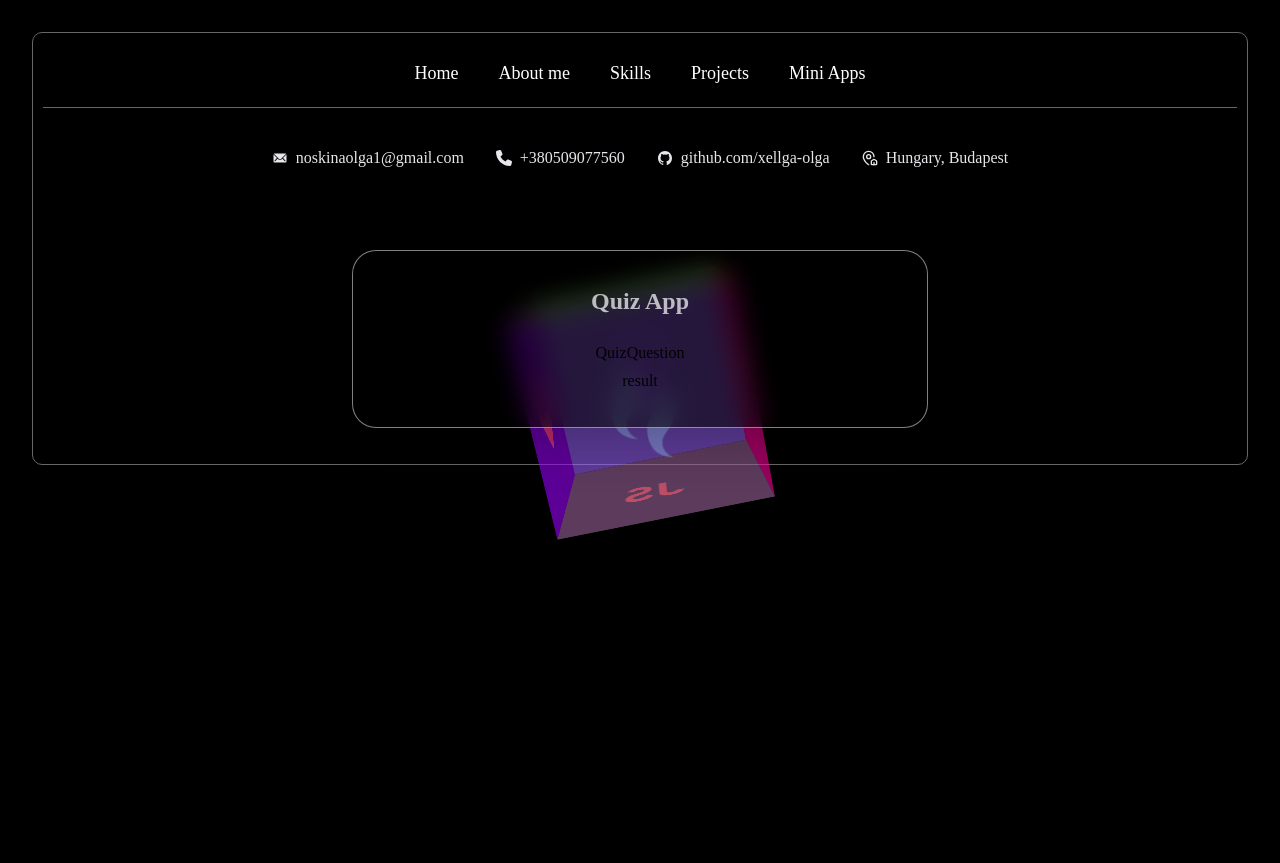
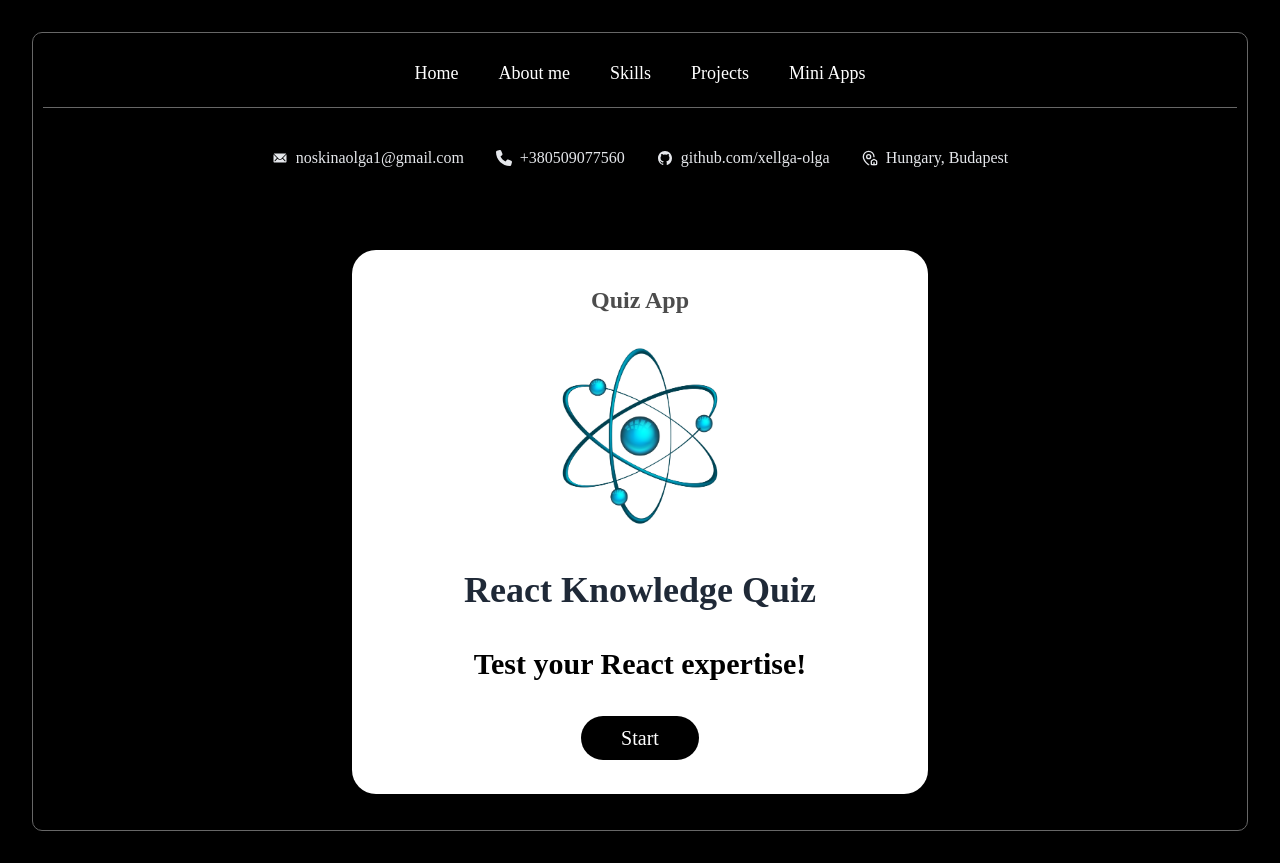
Before and after one commit to xellga-olga/portfolio-react-dev, a React (Vite) app: page /mini-apps/quizapp in a window 1280 px wide. Before the commit the page ends 800 px from the top, so only its background shows below. Built offline with nearby package versions, Linux system fonts and the light colour scheme; a web font is replaced by a local one.

Commit message:
add Welcome screen for QuizApp

```diff
--- a/src/mini-apps/QuizApp/QuizApp.jsx
+++ b/src/mini-apps/QuizApp/QuizApp.jsx
@@ -1,17 +1,51 @@
-import React from 'react';
+import React, {useState} from 'react';
 import Welcome from "./welcome";
 import QuizQuestion from "./quizQuestion";
 import Result from '../QuizApp/result'
+import questions from "./questions";
 
 function QuizApp() {
+  const [currentQuestion, setCurrentQuestion] = useState(0);
+  const [answers, setAnswers] = useState([]);
+  const [showResult, setShowResult] = useState(false);
+  const [showWelcome, setShowWelcome] = useState(true);
+
+  const handleAnswer = (isCorrect) => {
+    const newAnswers = [...answers, isCorrect ? 1 : 0];
+
+    setAnswers(newAnswers);
+
+    if(currentQuestion >= questions.length - 1) {
+      setShowResult(true)
+    }else {
+      setCurrentQuestion(currentQuestion + 1);
+    }
+  }
+
+  const startTest = () => setShowWelcome(false);
+
+  const restartTest = () => {
+    setCurrentQuestion(0)
+    setAnswers([])
+    setShowResult(false)
+    setShowWelcome(true)
+  }
 
   return (
     <div
-      className="max-w-xl mx-auto mt-10 p-8 mb-7 bg-black/60 backdrop-blur-md shadow-2xl flex content-center flex-col items-center rounded-3xl text-center border border-white/50">
-      <h2 className="text-2xl font-bold mb-4 text-white/70">Quiz App</h2>
-      <Welcome />
-      <QuizQuestion />
-      <Result />
+      className="max-w-xl mx-auto mt-10 p-8 mb-7 bg-white  flex content-center flex-col items-center rounded-3xl text-center ">
+      <h2 className="text-2xl font-bold mb-4 text-black/70">Quiz App</h2>
+      {showWelcome && <Welcome onStart={startTest} />}
+
+      {!showWelcome && !showResult && (
+        <QuizQuestion
+        question={questions[currentQuestion]}
+        questionNumber={currentQuestion + 1}
+        onAnswer={handleAnswer}
+        />
+      )}
+
+      {showResult && <Result answers={answers} restartTest={restartTest} />}
     </div>
   );
 }
--- a/src/mini-apps/QuizApp/welcome.jsx
+++ b/src/mini-apps/QuizApp/welcome.jsx
@@ -1,8 +1,16 @@
 import React from 'react';
+import reactLogo from '../../assets/mini-apps-images/reactLogo.jpg'
 
-function Welcome() {
+function Welcome({onStart}) {
   return (
-    <div></div>
+    <div className='flex flex-col items-center gap-6 text-center sm:gap-8'>
+      <img src={reactLogo} alt='React Logo' className='w-[150px] sm:w-[200px] sm:h-[200px]'/>
+      <h1 className='text-2xl font-bold text-gray-800 sm:text-4xl'>React Knowledge Quiz</h1>
+      <span className='text-lg font-semibold sm:text-3xl'>
+        Test your React expertise!
+      </span>
+      <button onClick={onStart} className='w-1/2 bg-black rounded-full text-white text-sm px-4 py-2 hover:opacity-80 sm:w-1/3 sm:text-xl '>Start</button>
+    </div>
   );
 }
 
```
Also changed, not shown: src/assets/mini-apps-images/reactLogo.jpg (added).
